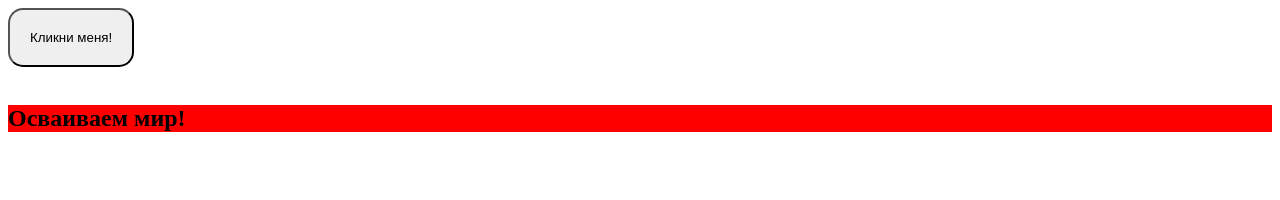
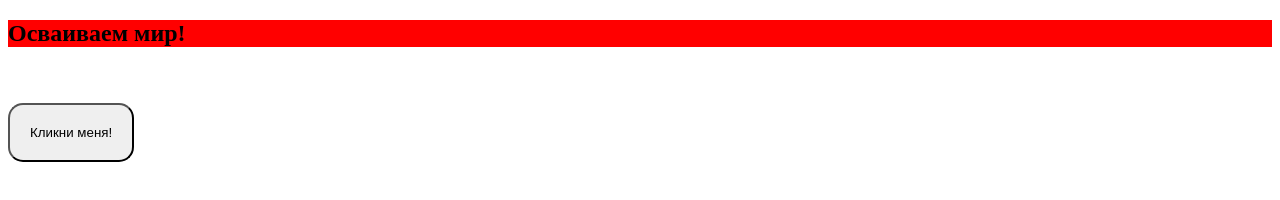
Before and after one commit to saltyy14/learningJS, a plain HTML site: page project/index.html in a window 1280 px wide. Both pictures are taken after a click on the button "Кликни меня!". Drawn offline with Linux system fonts and the light colour scheme.

Commit message:
index.html

```diff
--- a/project/index.html
+++ b/project/index.html
@@ -1,30 +1,31 @@
 <!DOCTYPE html>
 <html lang="en">
+
 <head>
     <meta charset="UTF-8">
     <title>First website</title>
+    <link rel="stylesheet" href="style.css">
+</head>
 
-    <script>
-        function changeText () {
-            const button = document.getElementById('input_button_bg_change');
-            const bgtext = document.getElementById('bg_text');
-            bgtext.style.backgroundColor = "red";
-            bgtext.innerHTML = "Осваиваем мир!";
-        }
-    </script>
+<body>
+    <h2 class="pagetext">
+        Привет, мир!
+    </h2>
+    <br>
+    <br>
+    <button class="buttons">
+        Кликни меня!
+    </button>
+</body>
 
-</head>
-<body id="body">
-        <button onclick="changeText()"
-        id="input_button_bg_change" style="
-            padding: 20px;
-            border-radius: 15px;">
-        Кликни меня!
-        </button>
-        <br>
-        <br>
-        <h2 id="bg_text" style="background-color: cornflowerblue;">
-            Привет, мир!
-        </h2>
-</body>
+<script >
+    const button = document.querySelector(".buttons");
+    button.addEventListener("click", changeClass);
+
+    function changeClass () {
+        const pagetext = document.querySelector(".pagetext");
+        pagetext.className = "pagetextclick";
+        pagetext.innerHTML = "Осваиваем мир!";
+    }
+</script>
 </html>
--- /dev/null
+++ b/project/style.css
@@ -0,0 +1,10 @@
+.buttons {
+    padding: 20px;
+    border-radius: 15px;
+}
+.pagetext {
+    background-color: cornflowerblue;
+}
+.pagetextclick {
+    background-color: red;
+}
```
Also changed, not shown: 1 other file.
